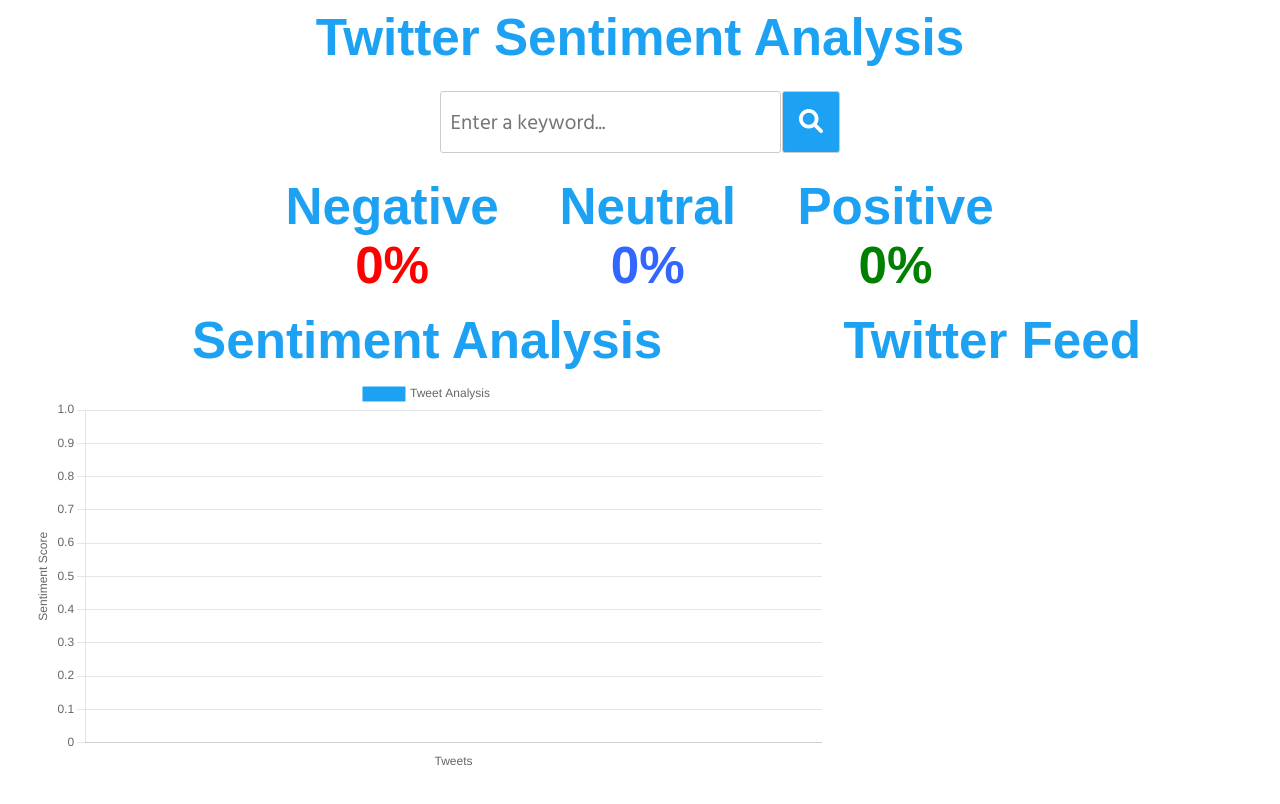
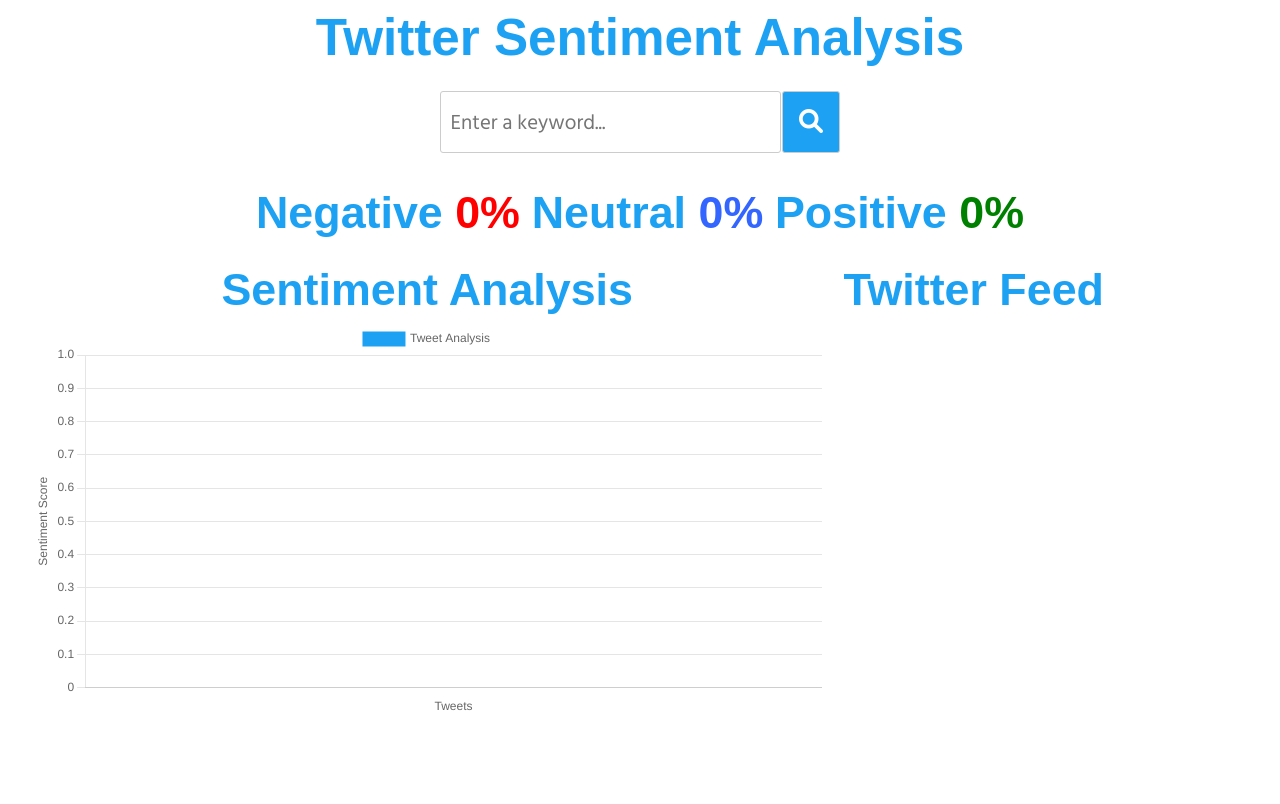
Before and after one commit to HwaiXin/CAB432-Assignment2, a React (Create React App) app in the folder client/: page / in a window 1280 px wide. Shown: the top 804 px of the page. Built offline with nearby package versions, Linux system fonts and the light colour scheme; a web font is replaced by a local one.

Commit message:
Slight visual update to client

```diff
--- a/client/src/App.js
+++ b/client/src/App.js
@@ -102,7 +102,7 @@
 
   return (
     <div className="App">
-      <h1>Twitter Sentiment Analysis</h1>
+      <h1 className="title">Twitter Sentiment Analysis</h1>
       {/* Search */}
       <div className="search">
         <div className="searchInner">
@@ -127,12 +127,6 @@
         </div>
       </div>
 
-      <div className="scores">
-            <h1>Negative <span className="negative">{negative}%</span></h1>
-            <h1>Neutral <span className="neutral">{neutral}%</span></h1>
-            <h1>Positive <span className="positive">{positive}%</span></h1>
-          </div>
-
       {/* Print Error to screen if query yields no results. */}
       {error ? (
         <h2>{errMsg}</h2>
@@ -142,12 +136,19 @@
         ) : (
           // If no error and not loading, show content - Line Graph and Tweets
           <div className="content">
+            <div className="scores">
+              <h2 className="sub-heading">Negative <span className="negative">{negative}%</span></h2>
+              <h2 className="sub-heading">Neutral <span className="neutral">{neutral}%</span></h2>
+              <h2 className="sub-heading">Positive <span className="positive">{positive}%</span></h2>
+            </div>
+
+            <div className="horizontal-content">
               {/* Line Chart */}
               <div className="chart">
                 <LineChart data={getData} />
               </div>
               <div className="tweetBox">
-              <h1>Twitter Feed</h1>
+                <h2 className="sub-heading">Twitter Feed</h2>
                 {/* Tweets */}
                 {tweets.map((tweet, index) => {
                   return (
@@ -167,6 +168,7 @@
                 })}
               </div>
             </div>
+          </div>
         )}
     </div>
   );
--- a/client/src/components/LineChart.js
+++ b/client/src/components/LineChart.js
@@ -26,7 +26,7 @@
 const LineChart = (props) => (
   <div>
     <div className="header">
-      <h1 className="title">Sentiment Analysis</h1>
+      <h1 className="sub-heading">Sentiment Analysis</h1>
     </div>
     <Line data={props.data} options={options} />
   </div>
--- a/client/src/index.css
+++ b/client/src/index.css
@@ -17,21 +17,28 @@
   overflow-y: hidden;
 }
 
-h1 {
+.title, .sub-heading {
   font-family: "Georama", sans-serif;
-  font-size: 3.2rem;
   color: var(--twitter-blue);
   margin: 8px 0;
+}
+
+.title {
+  font-size: 3.2rem;
+}
+
+.sub-heading {
+  font-size: 2.8rem;
 }
 
 .App {
   text-align: center;
 }
 
-.content {
-  margin: auto;
+.horizontal-content {
+  margin: 10px auto auto auto;
   width: 95%;
-  height: 75vh;
+  height: 70vh;
   display: flex;
 }
 
@@ -100,6 +107,7 @@
   border-radius: 3px;
   overflow: auto;
   max-width: 32%;
+  max-height: fit-content;
 }
 
 .tweet {
@@ -112,7 +120,7 @@
 
 /* Scores */
 .scores {
-  margin: auto;
+  margin: 10px auto auto auto;
   width: 60%;
   display: flex;
   justify-content: space-between;
```
Also changed, not shown: 1 other file (tests, documents, lock files or other folders). Lines whose indentation alone changed are shown as unchanged.
